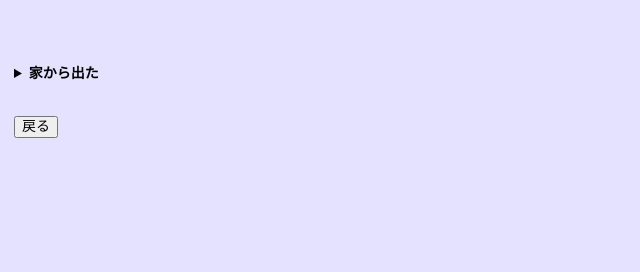
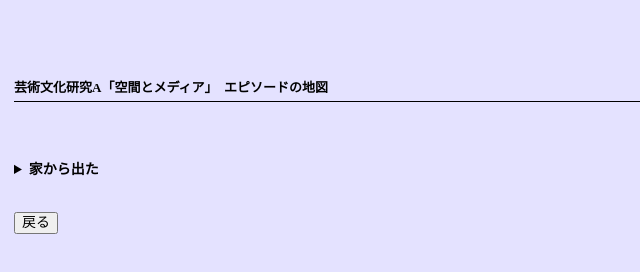
Before and after one commit to Mizoresiu/apm.github.com, a plain HTML site: page 1.html in a window 1280 px wide. Shown: the whole page, without its empty margins (0-640 px from the left). Drawn offline with nearby package versions, Linux system fonts and the light colour scheme.

Commit message:
Update 1.html

```diff
--- a/1.html
+++ b/1.html
@@ -6,6 +6,13 @@
 <link rel="stylesheet" href="css/normalize.css">
 <link rel="stylesheet" href="css/style.css">
 </head>
+		<header>
+				<h1 class="headline">
+				<a>芸術文化研究A「空間とメディア」　エピソードの地図</a>
+				<hr size="1">
+				</h1>
+				</header>
+
 	<details> <summary><strong>家から出た</strong></summary>
 			<img src = "img/1.jpg" alt = "">
 			<p>家から出る直前、一瞬で今日の天気について考えを巡らせる。<br>
```
